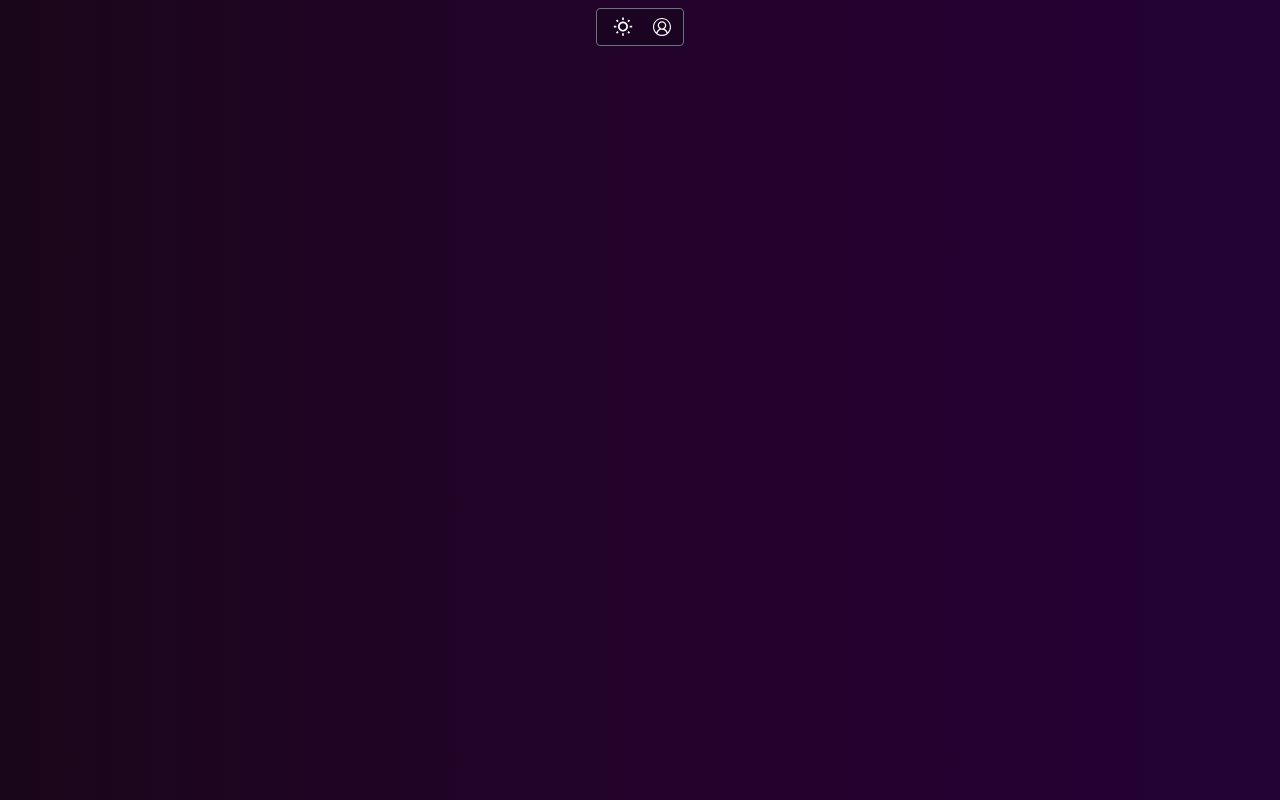
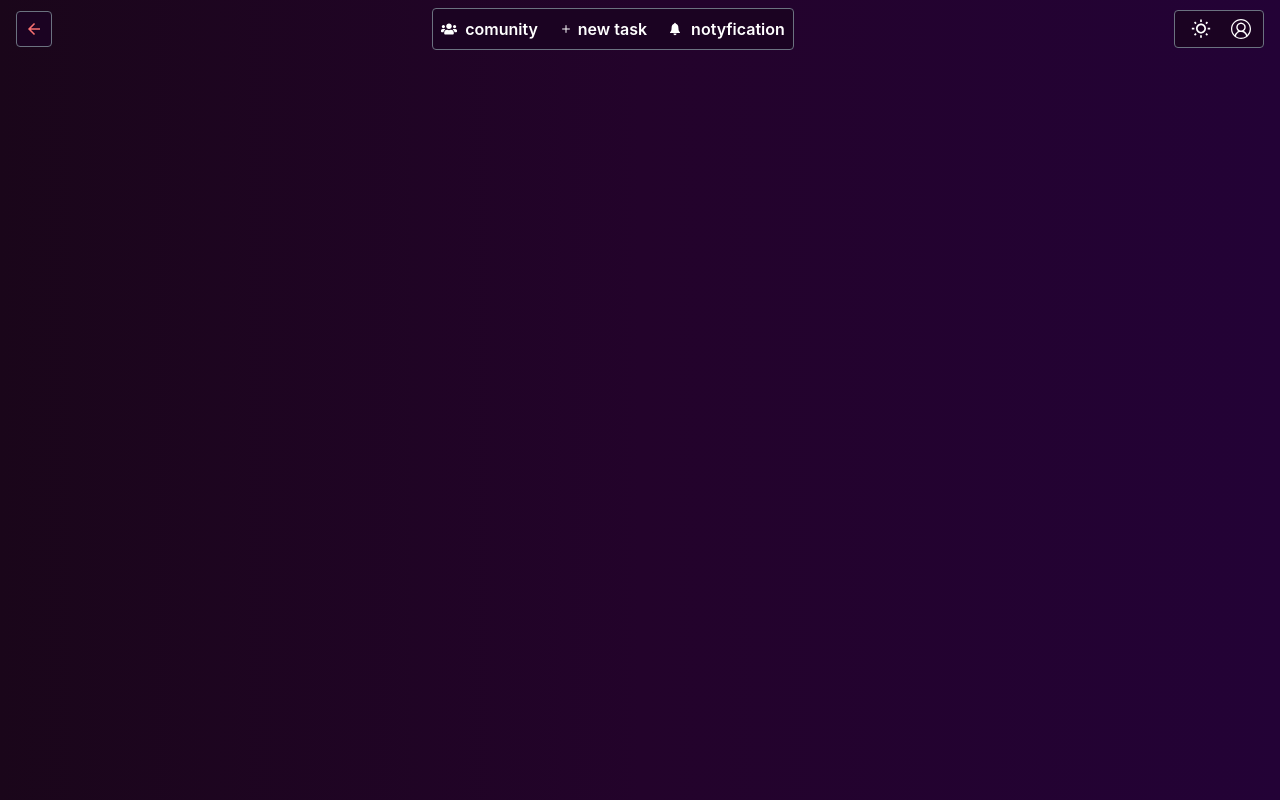
Before and after one commit to Gabrli/Taskify, a React (Vite) app in the folder client/: page /dashboard in a window 1280 px wide. Built offline with nearby package versions, Linux system fonts and the light colour scheme.

Commit message:
add: dashboard top header

```diff
--- a/client/package.json
+++ b/client/package.json
@@ -10,6 +10,7 @@
     "preview": "vite preview"
   },
   "dependencies": {
+    "@uidotdev/usehooks": "^2.4.1",
     "axios": "^1.6.2",
     "bcrypt": "^5.1.1",
     "react": "^18.2.0",
--- a/client/src/components/dashboardComponents/dashHeaderComponents/centerSection.tsx
+++ b/client/src/components/dashboardComponents/dashHeaderComponents/centerSection.tsx
@@ -1,8 +1,14 @@
+import ButtonAddNewTask from "./centerSectionComponents/buttonAddNewTask"
+import ButtonNotyfication from "./centerSectionComponents/buttonNotification"
+import ButtonComunity from "./centerSectionComponents/buttonComunity"
 
-export default function CenterSection(){
+export default function CenterSection(props: {isMobile:boolean}){
+    const { isMobile } = props
     return (
-        <section className="flex justify-center items-center gap-10 rounded bg-custom-bg-nav-color p-2 border border-gray-500 mobile1:gap-6">
-
+        <section className="flex justify-center items-center gap-5 rounded bg-custom-bg-nav-color p-2 border border-gray-500 mobile1:gap-6">
+            <ButtonComunity isMobile={isMobile}/>
+            <ButtonAddNewTask isMobile={isMobile}/>
+            <ButtonNotyfication isMobile={isMobile}/>
         </section>
     )
 }
--- /dev/null
+++ b/client/src/components/dashboardComponents/dashHeaderComponents/centerSectionComponents/buttonAddNewTask.tsx
@@ -0,0 +1,10 @@
+import { IoIosAdd } from "react-icons/io";
+
+export default function ButtonAddNewTask(props: {isMobile:boolean}){
+
+    const { isMobile } = props
+
+    return (
+        <button className="transition duration-700 ease-in-out text-white  flex items-center justify-center font-semibold gap-1 hover:text-pink-500"><IoIosAdd/> {isMobile ? '' : 'new task'}</button>
+    )
+}
--- /dev/null
+++ b/client/src/components/dashboardComponents/dashHeaderComponents/centerSectionComponents/buttonComunity.tsx
@@ -0,0 +1,8 @@
+import { FaUsers } from "react-icons/fa";
+export default function ButtonComunity(props: {isMobile:boolean}){
+    const { isMobile } = props
+
+    return (
+        <button className="transition duration-700 ease-in-out text-white flex items-center gap-2 font-semibold hover:text-pink-500"><FaUsers /> {isMobile ? '' : 'comunity'}</button>
+    )
+}
--- /dev/null
+++ b/client/src/components/dashboardComponents/dashHeaderComponents/centerSectionComponents/buttonNotification.tsx
@@ -0,0 +1,8 @@
+import { IoIosNotifications } from "react-icons/io";
+export default function ButtonNotyfication(props: {isMobile:boolean}){
+    const { isMobile } = props
+
+    return (
+        <button className="transition duration-700 ease-in-out text-white flex items-center justify-center font-semibold gap-2 hover:text-pink-500"><IoIosNotifications /> {isMobile ? '' : 'notyfication'}</button>
+    )
+}
--- /dev/null
+++ b/client/src/components/dashboardComponents/dashHeaderComponents/leftSection.tsx
@@ -0,0 +1,9 @@
+import ButtonLogOut from "./leftSectionComponents/buttonLogOut";
+
+export default function LeftSection(){
+    return (
+        <section className="flex justify-center items-center gap-5 rounded bg-custom-bg-nav-color p-2 border border-gray-500 mobile1:gap-6">
+            <ButtonLogOut/>
+        </section>
+    )
+}
--- /dev/null
+++ b/client/src/components/dashboardComponents/dashHeaderComponents/leftSectionComponents/buttonLogOut.tsx
@@ -0,0 +1,6 @@
+import { IoMdArrowBack } from "react-icons/io";
+export default function ButtonLogOut(){
+    return (
+        <button className="transition duration-700 ease-in-out font-semibold text-red-400 text-lg hover:text-red-500"><IoMdArrowBack /></button>
+    )
+}
--- a/client/src/components/dashboardComponents/dashHeaderComponents/rightSectionComponents/buttonAccount.tsx
+++ b/client/src/components/dashboardComponents/dashHeaderComponents/rightSectionComponents/buttonAccount.tsx
@@ -1,6 +1,6 @@
 import { VscAccount } from "react-icons/vsc";
 export default function ButtonAccount(){
     return (
-        <button className="text-white text-lg pr-1 "><VscAccount/></button>
+        <button className="text-white font-semibold text-xl pr-1 "><VscAccount/></button>
     )
 }
--- a/client/src/components/dashboardComponents/dashHeaderComponents/rightSectionComponents/buttonMode.tsx
+++ b/client/src/components/dashboardComponents/dashHeaderComponents/rightSectionComponents/buttonMode.tsx
@@ -7,9 +7,9 @@ export default function ButtonMode(props: { setTheme: React.Dispatch<React.SetSt
     const theme = useContext(themeContext)
 
     return (
-        <button className={`text-xl  ${
+        <button className={`transition duration-700 font-semibold ease-in-out text-xl  ${
             theme === "dark" ? "text-white" : "text-yellow-500"
-          } pl-2 mobile1:text-lg mobile1:pl-0`}
+          } pl-2 mobile1:text-lg mobile1:pl-0 hover:text-yellow-500`}
           onClick={() => setTheme(`${theme === "dark" ? "light" : "dark"}`)}><MdOutlineWbSunny/></button>
     )
 }
--- a/client/src/components/dashboardComponents/dashboardHeader.tsx
+++ b/client/src/components/dashboardComponents/dashboardHeader.tsx
@@ -1,11 +1,24 @@
 import RightSection from "./dashHeaderComponents/rightSection";
+import CenterSection from "./dashHeaderComponents/centerSection";
+import LeftSection from "./dashHeaderComponents/leftSection";
 
+import { useState } from "react";
 export default function DashboardHeader(props: {setTheme:React.Dispatch<React.SetStateAction<string>>}){
     const { setTheme } = props
+    const [isMobile, setIsMobile] = useState(false)
+
+    const getCurrentClientWidth = (width:number) => {
+        width <= 645 ? setIsMobile(true) : setIsMobile(false)
+    }
+
+    window.addEventListener('resize', () => getCurrentClientWidth(window.innerWidth))
 
     return (
-        <header className="flex justify-evenly items-center pt-2">
+        <header className="flex justify-between items-center pt-2 pl-4 pr-4">
+            <LeftSection/>
+            <CenterSection isMobile={isMobile}/>
             <RightSection setTheme={setTheme}/>
+
         </header>
     )
 }
```
Also changed, not shown: 1 other file (tests, documents, lock files or other folders).
